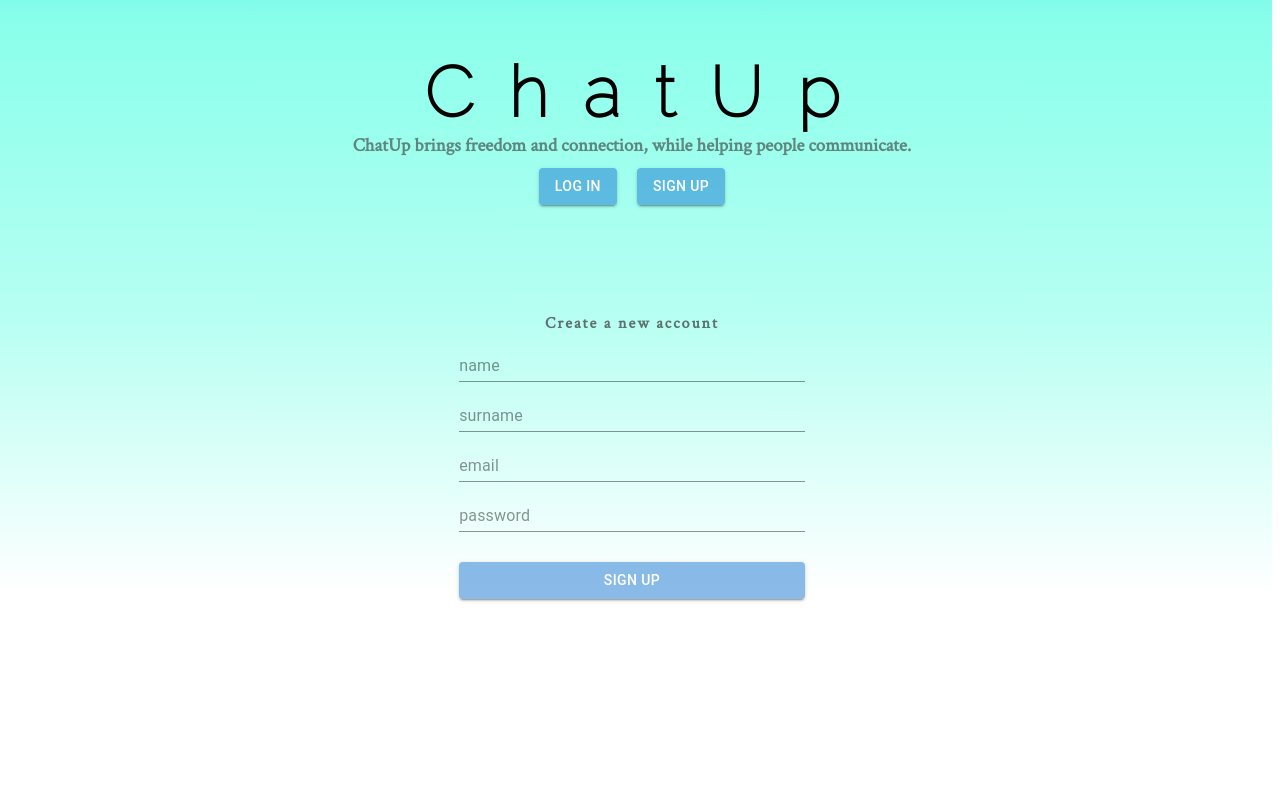
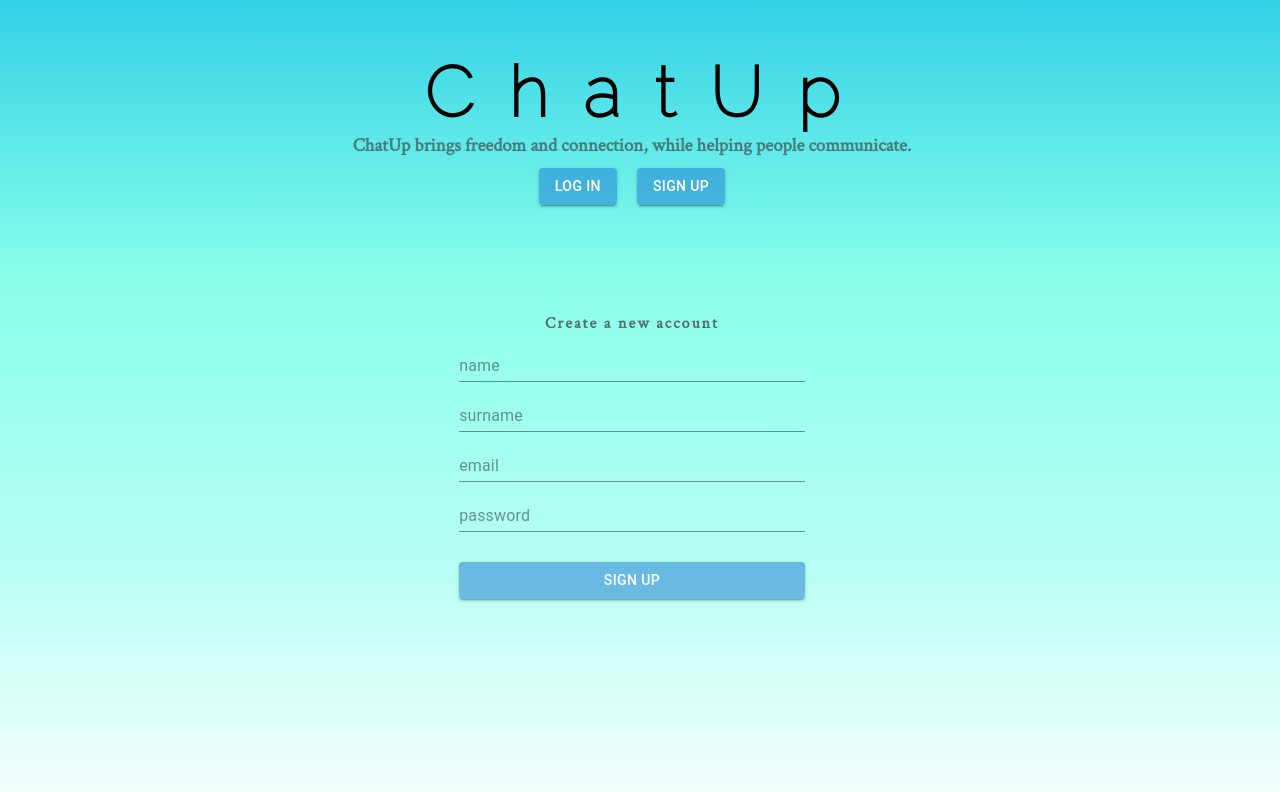
Before and after one commit to ibabaityte/ChatUp, a React (Create React App) app in the folder client/: page /register in a window 1280 px wide. Shown: the top 792 px of the page. Built offline with nearby package versions, Linux system fonts and the light colour scheme; no server answers.

Commit message:
Fixed background

```diff
--- a/client/src/styles/startup/StartupPageStyles.css
+++ b/client/src/styles/startup/StartupPageStyles.css
@@ -1,6 +1,24 @@
+@keyframes gradientBg {
+    0% {
+        background-position: 50% 0;
+    }
+    50% {
+        background-position: 30% 100%;
+    }
+    100% {
+        background-position: 50% 0;
+    }
+}
+
 * {
     margin:0;
     padding:0;
+}
+
+body {
+    background: linear-gradient(0deg, #ffffff, #ffffff, #b5fff2, #8affeb, #32d1e6);
+    background-size: 150% 150%;
+    animation: GradientBg 9s ease infinite
 }
 
 ::-webkit-scrollbar {
--- a/client/src/styles/startup/StartupPageStyles.js
+++ b/client/src/styles/startup/StartupPageStyles.js
@@ -14,9 +14,9 @@ const GradientBg = keyframes`
 const startupBg = {
     width: "100vw",
     height: "95vh",
-    background: "linear-gradient(0deg, #ffffff, #ffffff, #b5fff2, #8affeb, #32d1e6)",
-    backgroundSize: "150% 150%",
-    animation: `${GradientBg} 9s ease infinite`
+    // background: "linear-gradient(0deg, #ffffff, #ffffff, #b5fff2, #8affeb, #32d1e6)",
+    // backgroundSize: "150% 150%",
+    // animation: `${GradientBg} 9s ease infinite`
 }
 
 const gridItem = {
```
